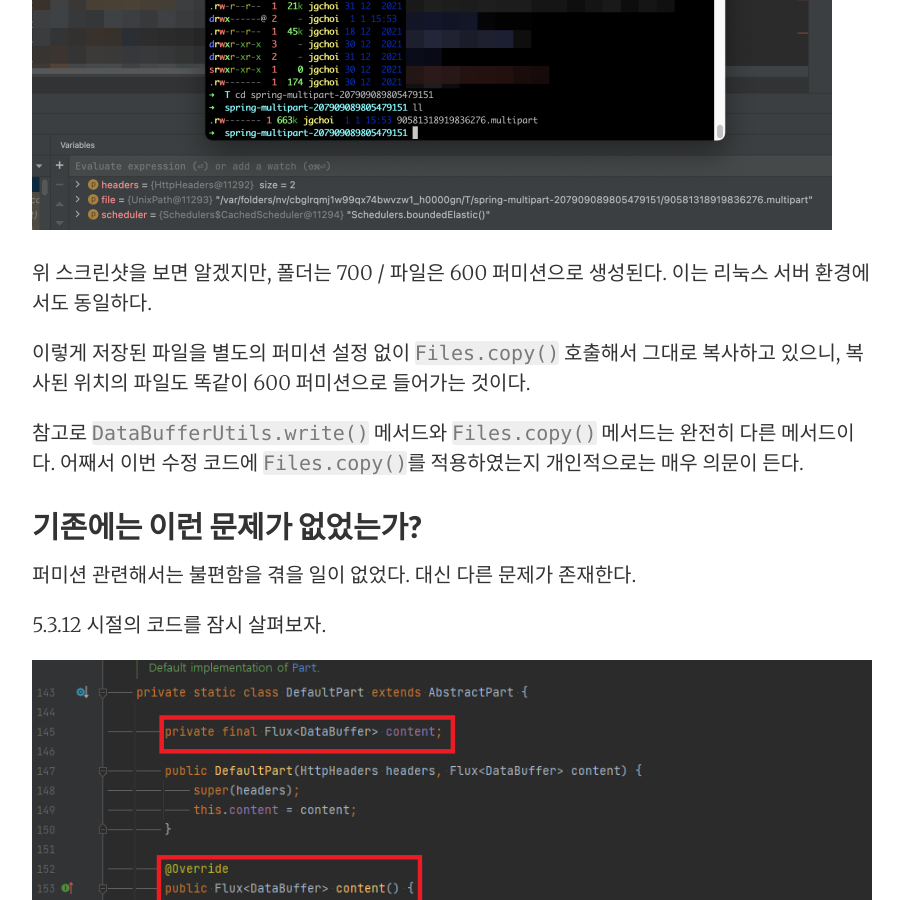
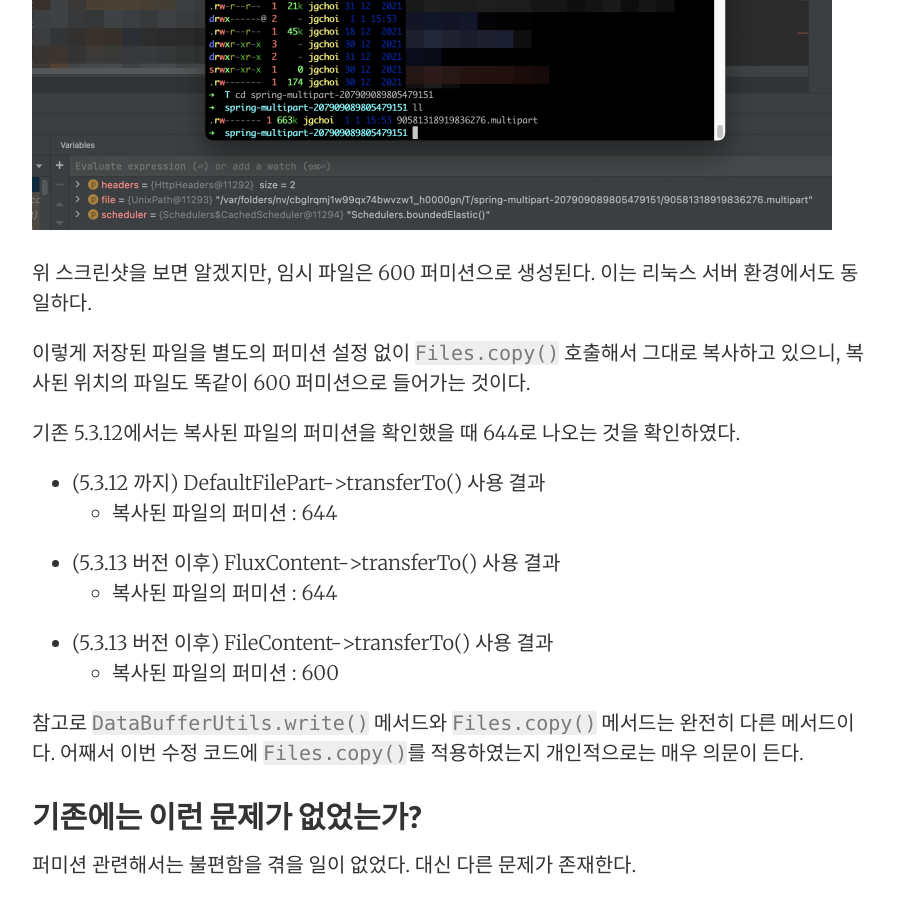
Before and after one commit to joshua-qa/joshua-qa.github.io, a Jekyll site: the page built from _posts/2022-01-01-spring-webflux-file-upload-permission-issue.markdown, in a window 1280 px wide and 900 px high, scrolled down 3555 px. Shown: the whole window, without its empty margins (188-1091 px from the left). Built offline with Jekyll 4.4.1, drawn with Linux system fonts in a browser that asks for light colours; comment, search, counter and statistics services are not loaded.

Commit message:
멀티파트 관련 일부 내용 보충

```diff
--- a/_posts/2022-01-01-spring-webflux-file-upload-permission-issue.markdown
+++ b/_posts/2022-01-01-spring-webflux-file-upload-permission-issue.markdown
@@ -61,9 +61,18 @@ Spring Boot 2.5.5 / WebFlux 기반으로 운영되고 있던 API 서버를 최
 
 ![image](/images/multipart-temp-location.jpg)
 
-위 스크린샷을 보면 알겠지만, 폴더는 700 / 파일은 600 퍼미션으로 생성된다. 이는 리눅스 서버 환경에서도 동일하다.
+위 스크린샷을 보면 알겠지만, 임시 파일은 600 퍼미션으로 생성된다. 이는 리눅스 서버 환경에서도 동일하다.
 
 이렇게 저장된 파일을 별도의 퍼미션 설정 없이 `Files.copy()` 호출해서 그대로 복사하고 있으니, 복사된 위치의 파일도 똑같이 600 퍼미션으로 들어가는 것이다.
+
+기존 5.3.12에서는 복사된 파일의 퍼미션을 확인했을 때 644로 나오는 것을 확인하였다.
+
+* (5.3.12 까지) DefaultFilePart->transferTo() 사용 결과
+    * 복사된 파일의 퍼미션 : 644
+* (5.3.13 버전 이후) FluxContent->transferTo() 사용 결과
+    * 복사된 파일의 퍼미션 : 644
+* (5.3.13 버전 이후) FileContent->transferTo() 사용 결과
+    * 복사된 파일의 퍼미션 : 600
 
 참고로 `DataBufferUtils.write()` 메서드와 `Files.copy()` 메서드는 완전히 다른 메서드이다. 어째서 이번 수정 코드에 `Files.copy()`를 적용하였는지 개인적으로는 매우 의문이 든다.
 
```
